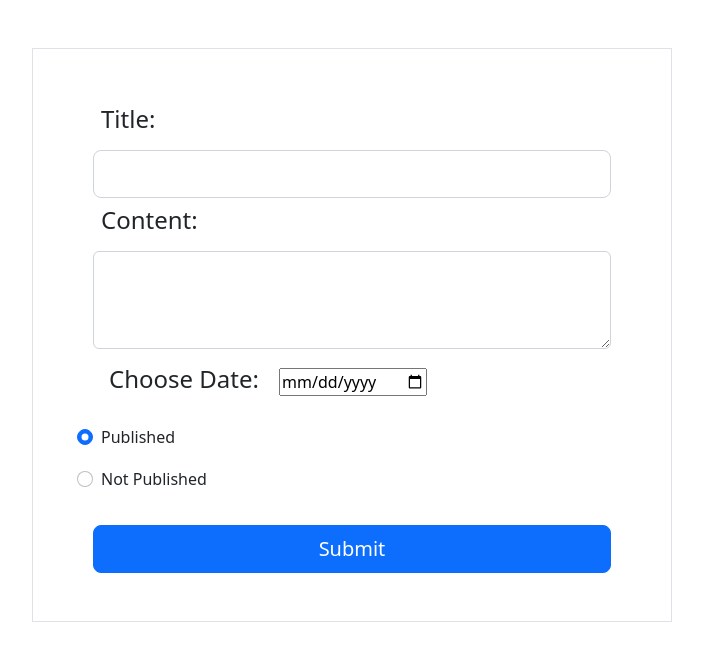
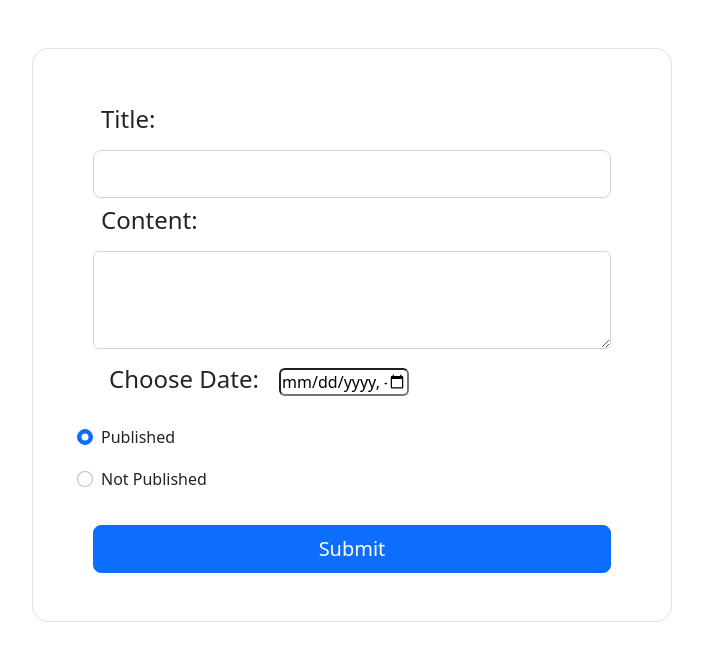
Before and after one commit to T-Python-OCT9/LAB_DJANGO_ORM_1, a Django app: page / in a window 1280 px wide. Shown: the part 73-734 px from the top of the page, without its empty margins (288-991 px from the left). Run offline with Django 4.2, Linux system fonts and the light colour scheme.

Commit message:
add time to publish date

```diff
--- a/blogWebsite/blog/models.py
+++ b/blogWebsite/blog/models.py
@@ -2,7 +2,7 @@ from django.db import models
 
 # Create your models here.
 class Post(models.Model):
-    title = models.CharField(max_length=64)
+    title = models.CharField(max_length=1024)
     content = models.TextField()
-    publish_date = models.DateField()
+    publish_date = models.DateTimeField()
     is_published = models.BooleanField()
--- a/blogWebsite/blog/templates/blog/index.html
+++ b/blogWebsite/blog/templates/blog/index.html
@@ -21,7 +21,7 @@
     {% endblock %}
 
     {% block body %}
-    <div class="container border mt-5 w-50">
+    <div class="container border mt-5 w-50 rounded-4">
 
       <form action="" method="POST" class="m-5">
           {% csrf_token %}
@@ -33,7 +33,7 @@
           </div>
 
           <label class="p-3"><h4>Choose Date:</h4></label>
-          <input type="date" name="publish_date" />
+          <input class="rounded-2 border-2 w-25" type="datetime-local" name="publish_date" />
 
           <div class="form-check p-2">
             <input class="form-check-input" type="radio" name="is_published" value="True" id="flexCheckDefault" checked>
--- a/blogWebsite/blog/templates/blog/view_post.html
+++ b/blogWebsite/blog/templates/blog/view_post.html
@@ -4,7 +4,7 @@
   <head>
     <meta charset="utf-8">
     <meta name="viewport" content="width=device-width, initial-scale=1">
-    <title>Bootstrap demo</title>
+    <title>Blog</title>
     <link href="https://cdn.jsdelivr.net/npm/bootstrap@5.2.2/dist/css/bootstrap.min.css" rel="stylesheet" integrity="sha384-Zenh87qX5JnK2Jl0vWa8Ck2rdkQ2Bzep5IDxbcnCeuOxjzrPF/et3URy9Bv1WTRi" crossorigin="anonymous">
   </head>
   <body>
```
Also changed, not shown: blogWebsite/blog/migrations/0003_alter_post_publish_date_alter_post_title.py (added).
